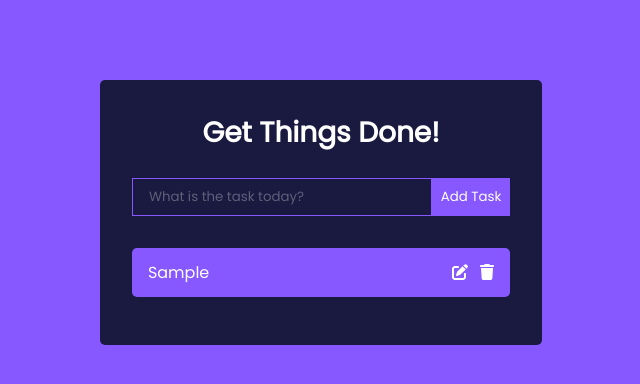
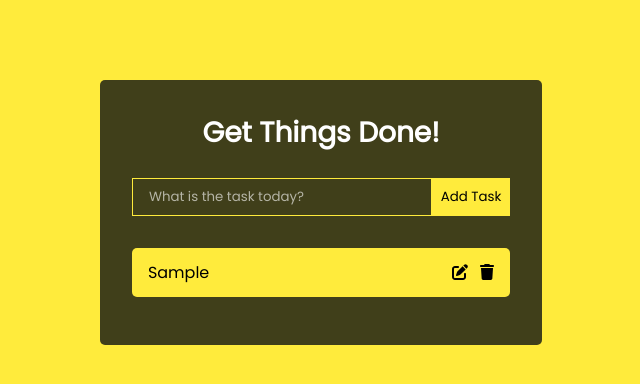
Before and after one commit to moulekul/ToDoList-React-App, a React (Create React App) app: page / in a window 1280 px wide. Both pictures are taken after typing "Sample" into the empty fields and a click on the button "Add Task". Shown: the top 384 px of the page, without its empty margins (319-959 px from the left). Built offline with nearby package versions, Linux system fonts and the light colour scheme.

Commit message:
Update App.css

```diff
--- a/src/App.css
+++ b/src/App.css
@@ -8,7 +8,7 @@
 }
 
 body {
-  background: #8758ff;
+  background: #ffeb3c;
   display: flex;
   justify-content: center;
   align-items: center;
@@ -19,13 +19,13 @@ body {
 }
 
 h1 {
-  color: #fff;
+  color: #ffffff;
   margin-bottom: 0.5rem;
   font-size: 1.75rem;
 }
 
 .TodoWrapper {
-  background: #1A1A40;
+  background: #403f1a;
   margin-top: 5rem;
   padding: 2rem;
   border-radius: 5px;
@@ -38,21 +38,21 @@ h1 {
 .todo-input {
   outline: none;
   background: none;
-  border: 1px solid #8758ff;
+  border: 1px solid #ffeb3c;
   padding: 0.5rem 1rem;
   margin-top: 1rem;
   margin-bottom: 2rem;
   width: 300px;
-  color: #fff;
+  color: #ffffff9c;
 }
 
 .todo-input::placeholder {
-  color: #ffffff4d;
+  color: #ffffff9c;
 }
 
 .todo-btn {
-  background: #8758ff;
-  color: #fff;
+  background: #ffeb3c;
+  color: #000;
   border: none;
   padding: 0.55rem;
   cursor: pointer;
@@ -63,8 +63,8 @@ h1 {
   display: flex;
   justify-content: space-between;
   align-items: center;
-  background: #8758ff;
-  color: #fff;
+  background: #ffeb3c;
+  color: #000;
   padding: 0.75rem 1rem;
   border-radius: 5px;
   margin-bottom: 1rem;
@@ -76,6 +76,6 @@ h1 {
 }
 
 .completed {
-  color: #c5aeff;
+  color: #fdff95;
   text-decoration: line-through;
 }
```
